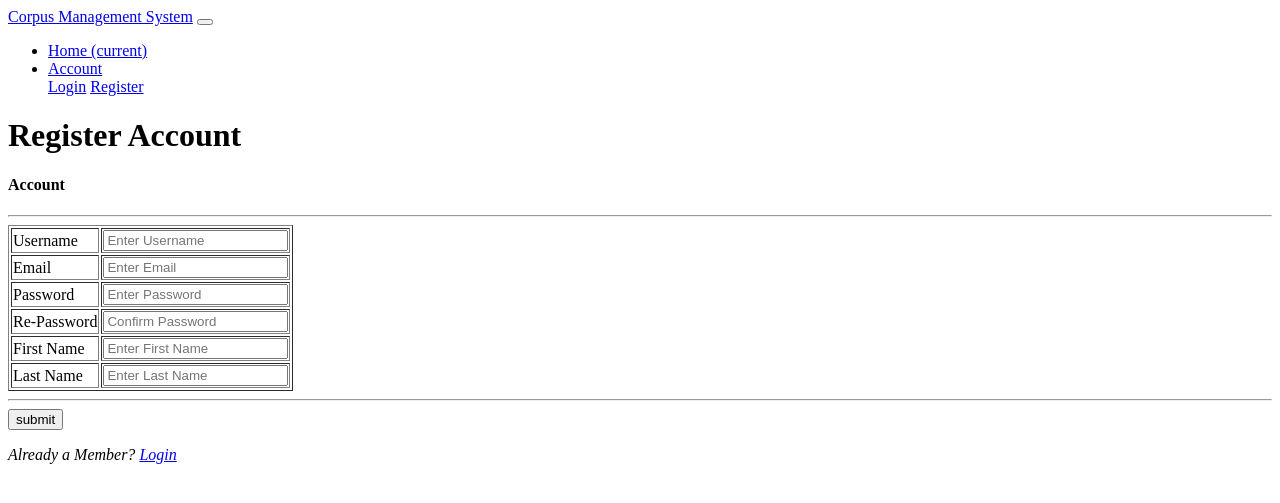
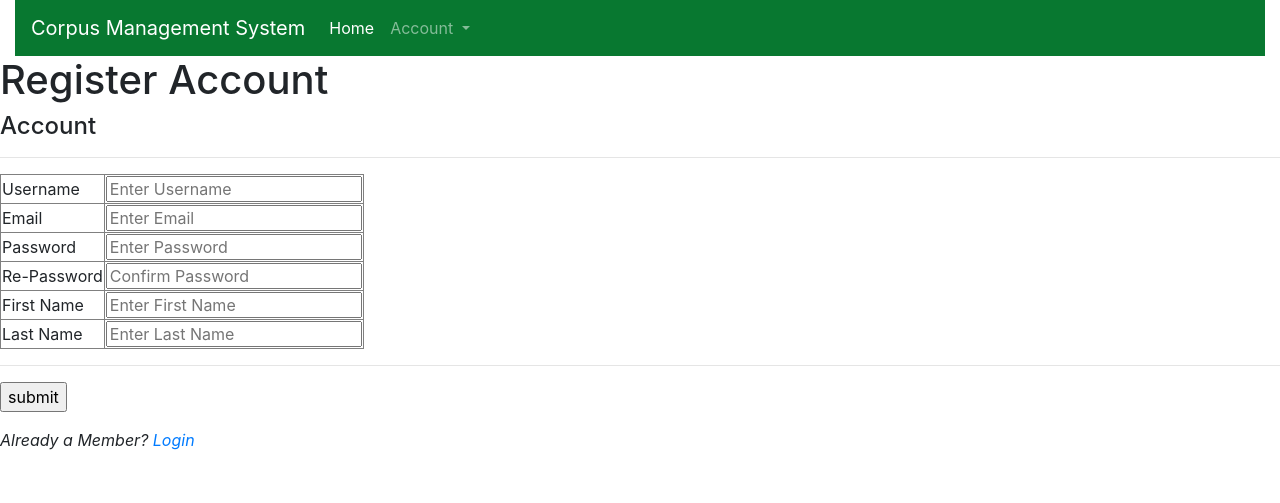
Before and after one commit to kimsimon902/corpusmanagementsystem, a Django app: page /register/ in a window 1280 px wide. Shown: the top 503 px of the page. Run offline with Django 3.2, Linux system fonts and the light colour scheme; some libraries are stand-ins or nearby versions.

Commit message:
Update register.html

```diff
--- a/signup/templates/registration/register.html
+++ b/signup/templates/registration/register.html
@@ -1,5 +1,10 @@
 {% load static %}
+<meta charset="utf-8">
+<meta name="viewport" content="width=device-width, initial-scale=1, shrink-to-fit=no">
 {% block content %}
+<link rel="stylesheet" href="https://stackpath.bootstrapcdn.com/bootstrap/4.3.1/css/bootstrap.min.css" integrity="sha384-ggOyR0iXCbMQv3Xipma34MD+dH/1fQ784/j6cY/iJTQUOhcWr7x9JvoRxT2MZw1T" crossorigin="anonymous">
+
+<link rel="stylesheet" href="{% static '\users\css\home.css' %}">
 <head>
     <title>Register</title>
 </head>
```
